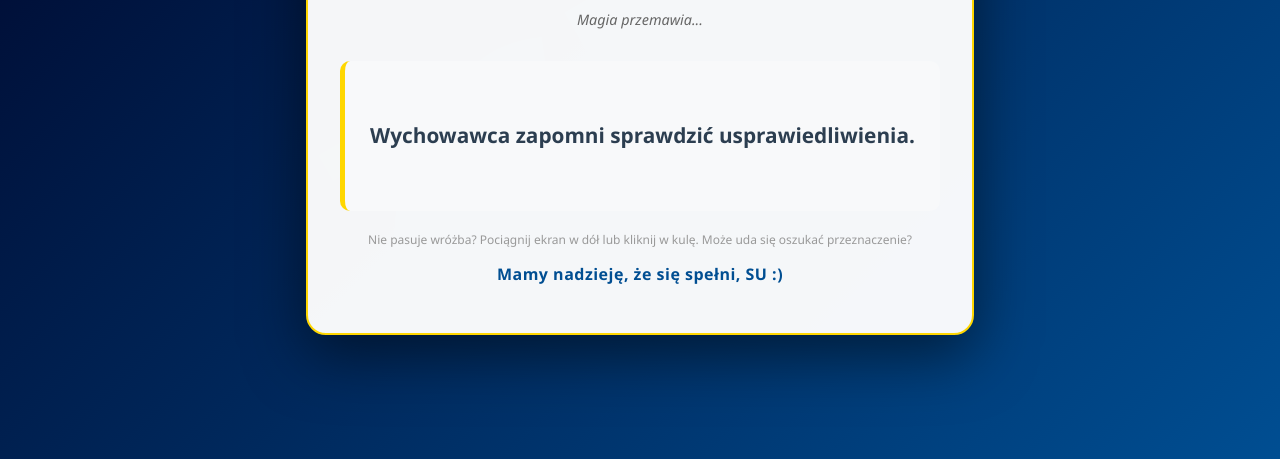
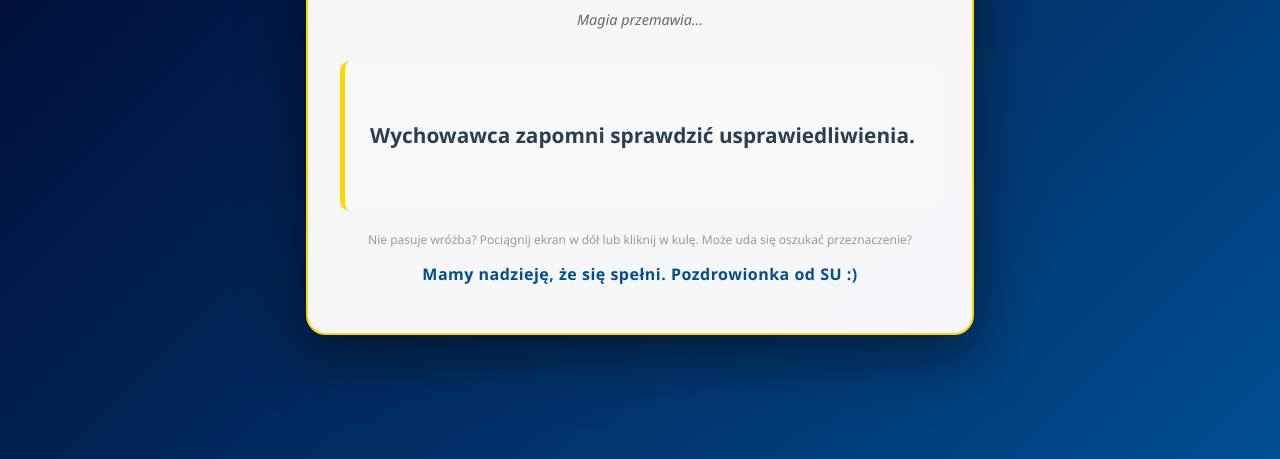
Before and after one commit to BartoszDylewski/bartoszdylewski.github.io, a plain HTML site: page wrozby2.html in a window 1280 px wide. Shown: the part 341-800 px from the top of the page. Drawn offline with Linux system fonts and the light colour scheme.

Commit message:
Update wrozby2.html

```diff
--- a/wrozby2.html
+++ b/wrozby2.html
@@ -147,7 +147,7 @@
 
         <div class="footer-note">Nie pasuje wróżba? Pociągnij ekran w dół lub kliknij w kulę. Może uda się oszukać przeznaczenie?</div>
 
-        <div class="su-signature">Mamy nadzieję, że się spełni, SU :)</div>
+        <div class="su-signature">Mamy nadzieję, że się spełni. Pozdrowionka od SU :)</div>
     </div>
 
     <script>
```
